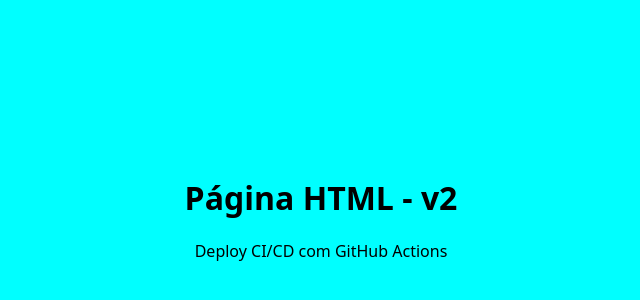
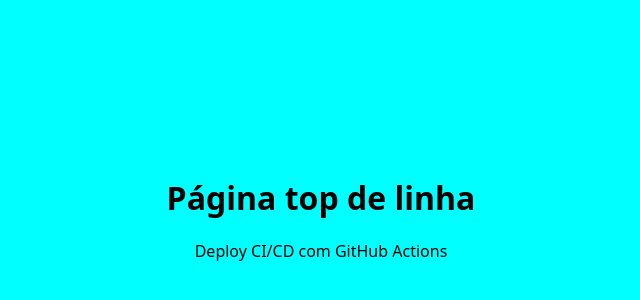
Before and after one commit to Projetos-Faculdade-UCS/aula-git, a plain HTML site: page index.html in a window 1280 px wide. Shown: the part 184-484 px from the top of the page, without its empty margins (319-959 px from the left). Drawn offline with Linux system fonts and the light colour scheme.

Commit message:
fix: titulo da pagina

```diff
--- a/index.html
+++ b/index.html
@@ -25,7 +25,7 @@
   </head>
   <body>
     <header>
-      <h1>Página HTML - v2</h1>
+      <h1>Página top de linha</h1>
       <p>Deploy CI/CD com GitHub Actions</p>
     </header>
   </body>
```
